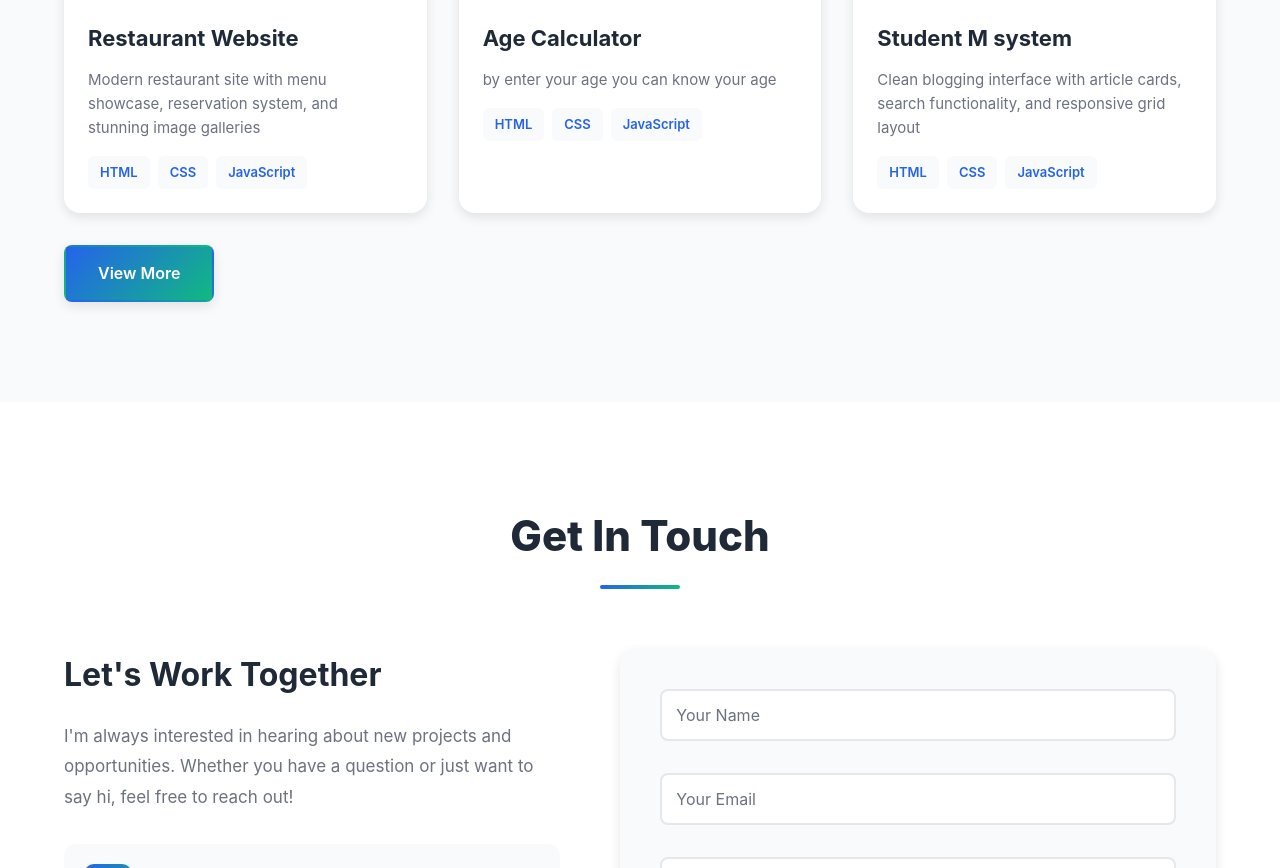
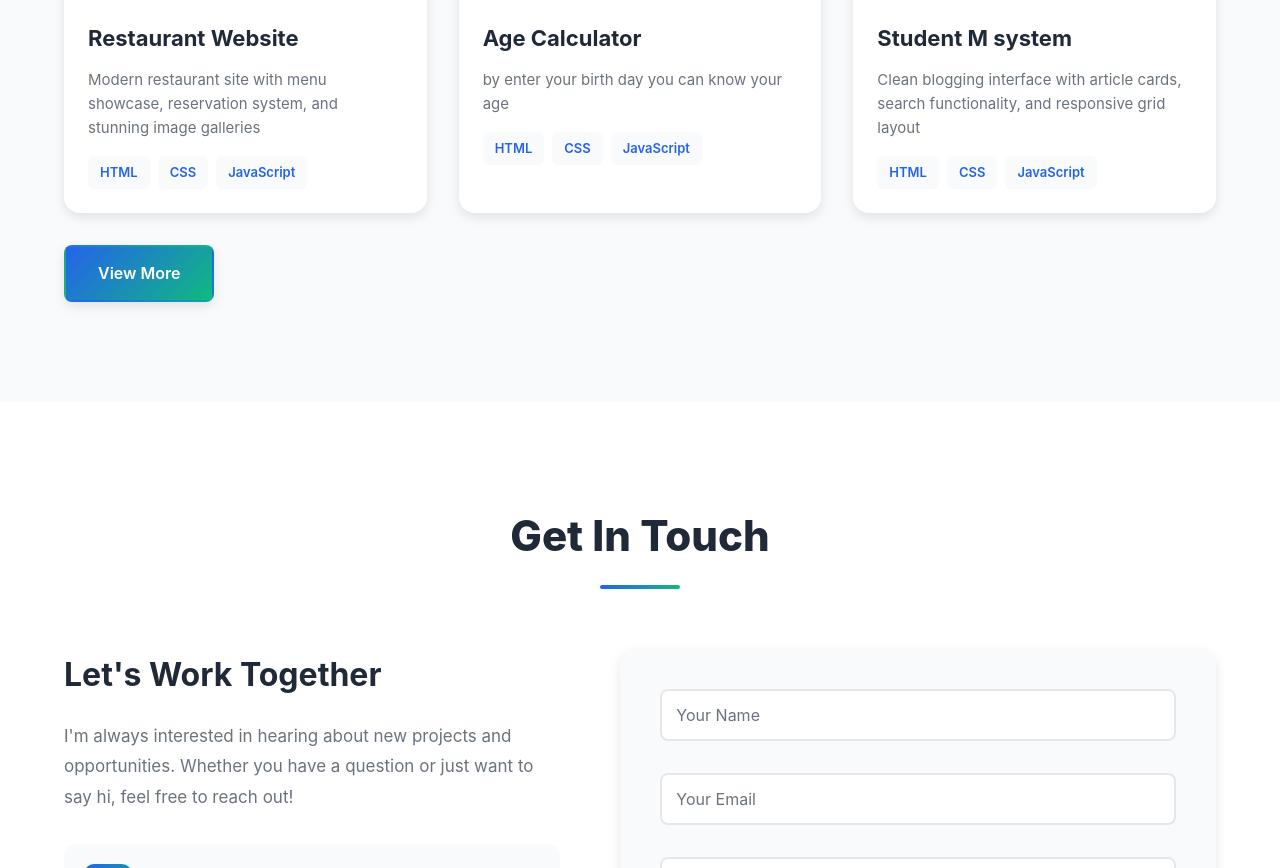
Before and after one commit to TadesseAsrie/portfolio, a plain HTML site: page index.html in a window 1280 px wide. Shown: the part 3878-4746 px from the top of the page. Drawn offline with nearby package versions, Linux system fonts and the light colour scheme.

Commit message:
rewrite the correct meaning

```diff
--- a/index.html
+++ b/index.html
@@ -455,7 +455,7 @@
             <div class="project-content">
               <h3 class="project-title">Age Calculator</h3>
               <p class="project-description">
-                by enter your age you can know your age
+                by enter your birth day you can know your age
 
               </p>
               <div class="project-tags">
```
